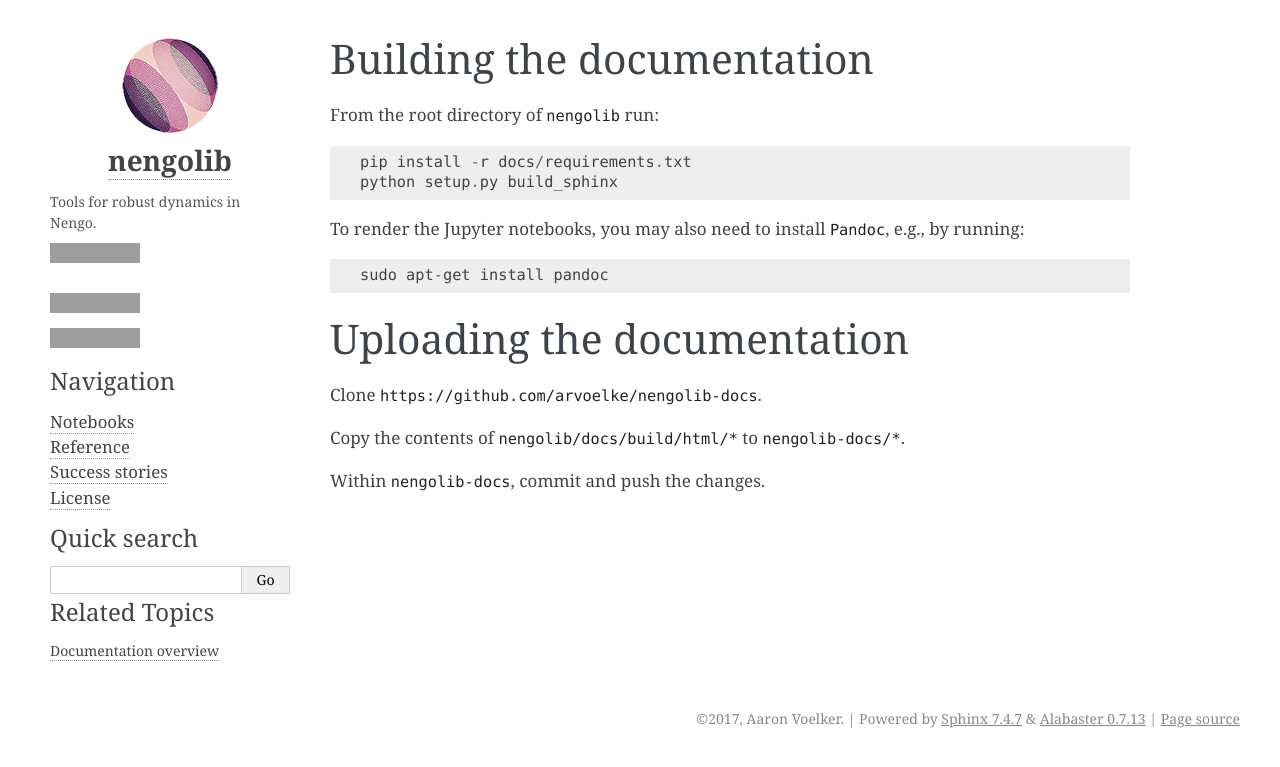
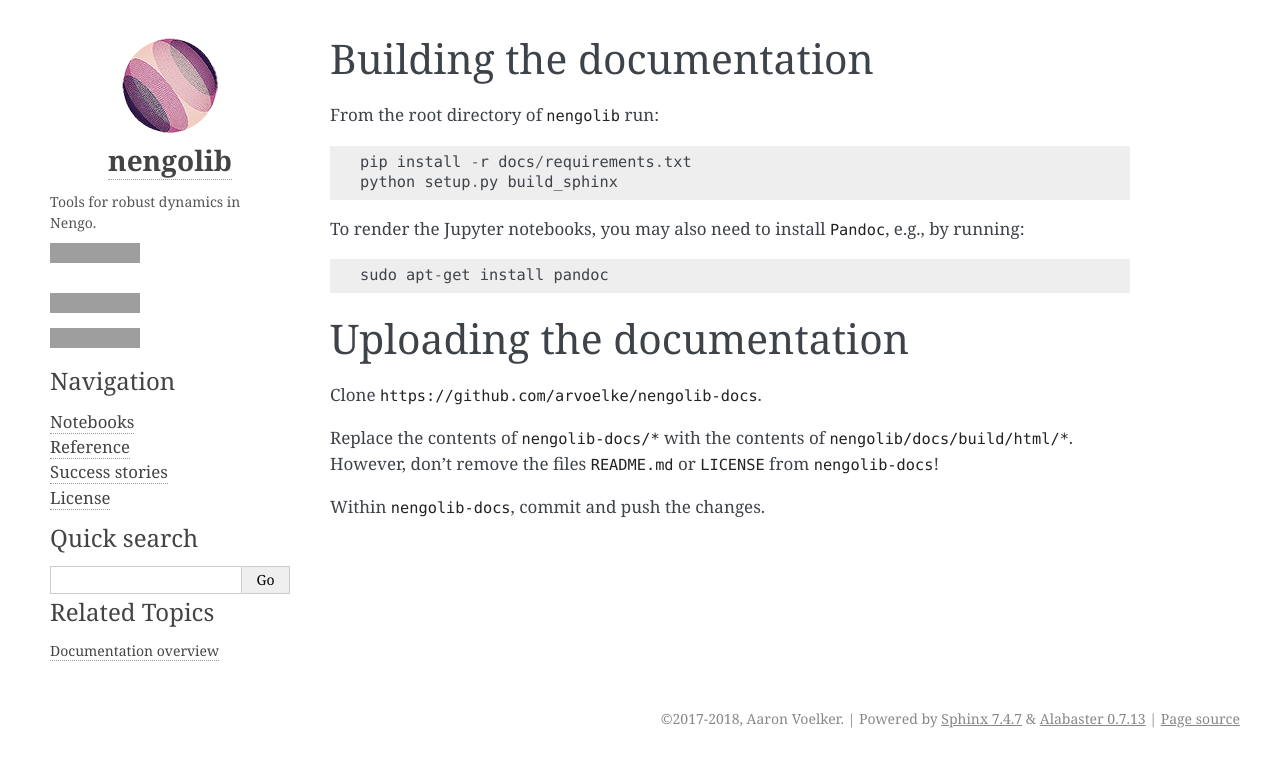
Before and after one commit to arvoelke/nengolib, a Sphinx documentation site: the page built from docs/README.rst, in a window 1280 px wide, cut to the strip 0-767 px from the top of the page. Built offline with Sphinx 7.4.7, drawn with Linux system fonts in a browser that asks for light colours; grey boxes are pictures that could not be loaded.

Commit message:
[DOC] Updated Sphinx instructions/copyright

```diff
--- a/docs/README.rst
+++ b/docs/README.rst
@@ -16,6 +16,6 @@ Uploading the documentation
 
 Clone ``https://github.com/arvoelke/nengolib-docs``.
 
-Copy the contents of ``nengolib/docs/build/html/*`` to ``nengolib-docs/*``.
+Replace the contents of ``nengolib-docs/*`` with the contents of ``nengolib/docs/build/html/*``. However, don't remove the files ``README.md`` or ``LICENSE`` from ``nengolib-docs``!
 
 Within ``nengolib-docs``, commit and push the changes.
--- a/docs/conf.py
+++ b/docs/conf.py
@@ -81,7 +81,7 @@ master_doc = 'index'
 
 # General information about the project.
 project = u'nengolib'
-copyright = u'2017, Aaron Voelker'
+copyright = u'2017-2018, Aaron Voelker'
 author = u'Aaron Voelker'
 title = "{0} Documentation".format(project)
 
```
